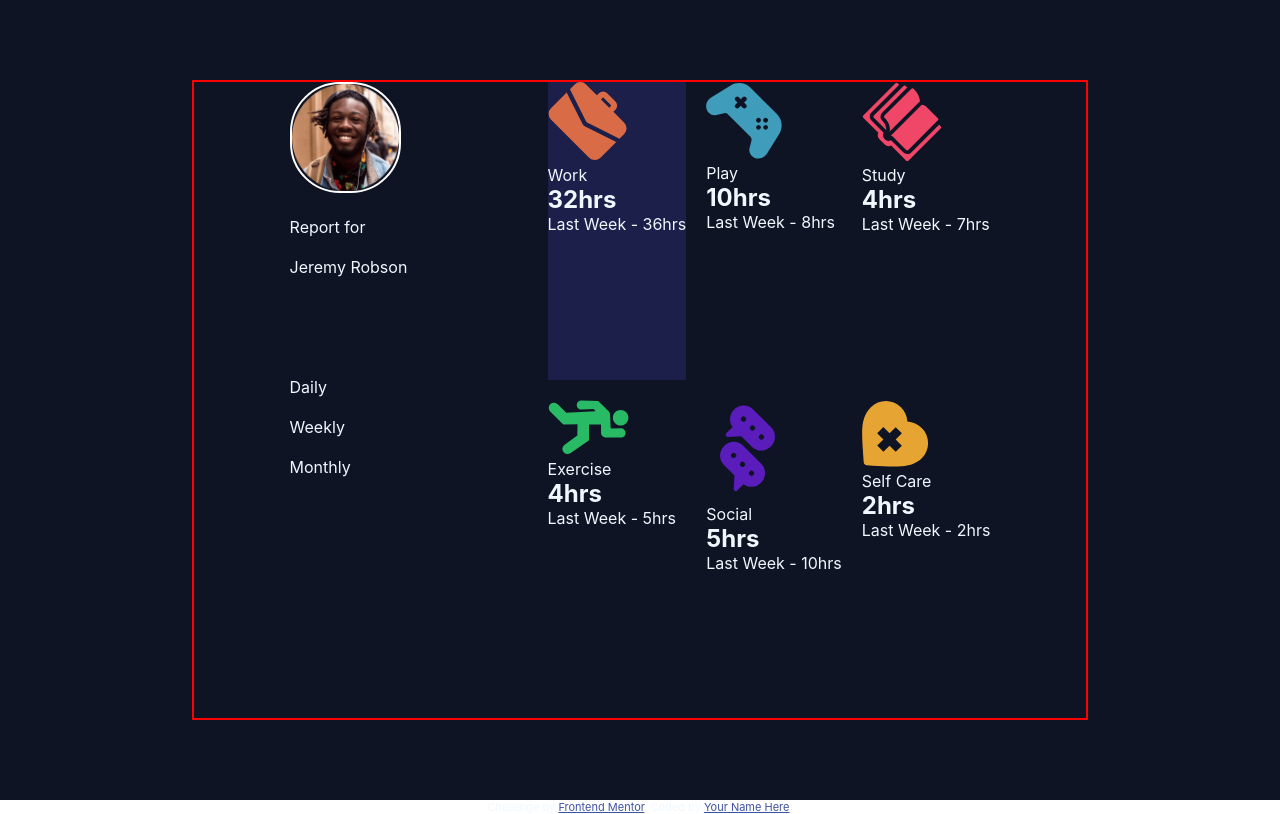
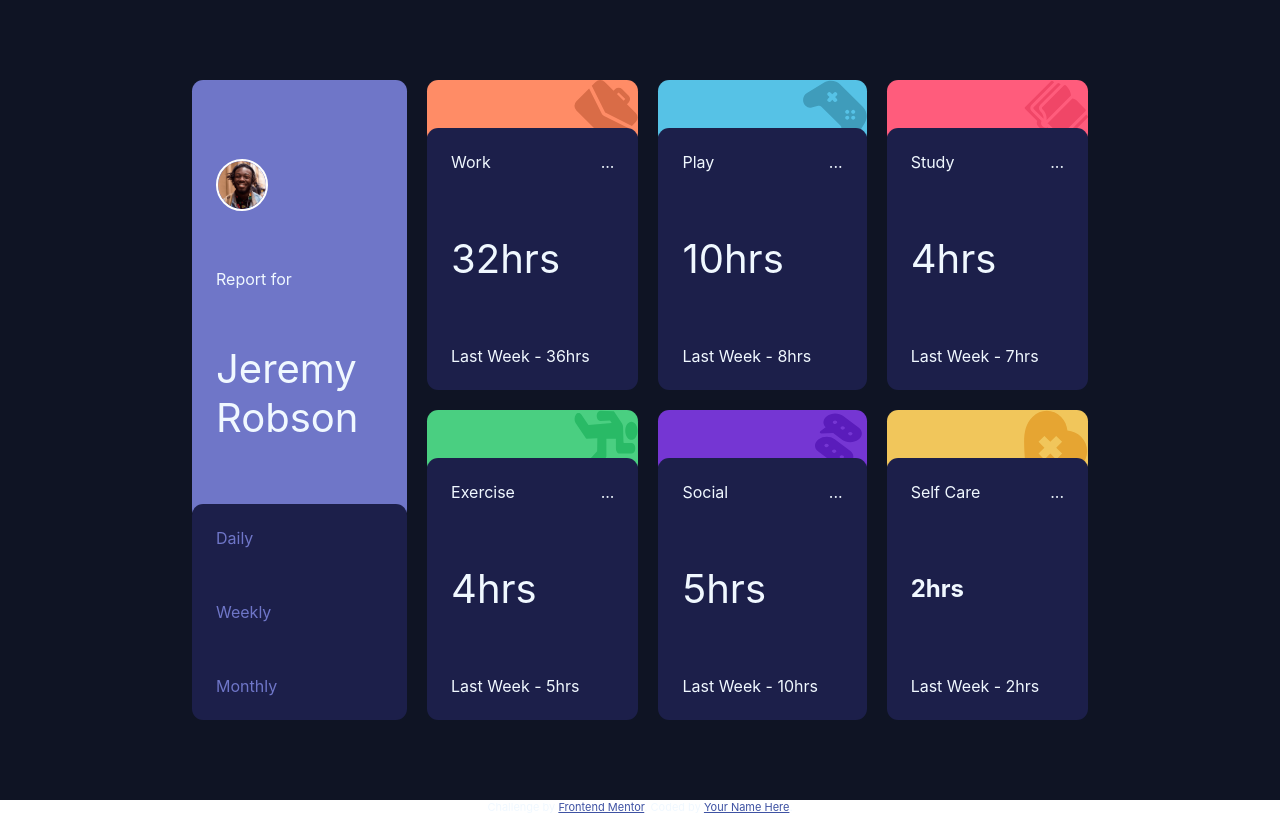
Before and after one commit to Milgo21/Assessment1, a plain HTML site: page index.html in a window 1280 px wide. Drawn offline with Linux system fonts and the light colour scheme.

Commit message:
Finished styling

```diff
--- a/index.html
+++ b/index.html
@@ -29,75 +29,113 @@
       <div class="content">
         <!-- Div one starts here -->
         <div class="one">
+          <div class="top-contents common-border-radius">
             <div class="jeremy">
               <img src="./images/image-jeremy.png" alt="" srcset="" />
             </div>
-          <div class="name">
+            <div class="report-name">
               <p>Report for</p>
-            <br>
-            <p>Jeremy Robson</p>
             </div>
-          <br>
-          <br>
-          <br>
+            <div class="name-Jeremy">
+              <p>Jeremy</p>
+              <p>Robson</p>
+            </div>
+          </div>
+          <div class="bottom-contents common-border-radius">
             <p>Daily</p>
             <p>Weekly</p>
             <p>Monthly</p>
           </div>
+        </div>
         <!-- Div two starts here -->
-        <div class="two">
-          <div class="imagetwo">
+        <div class="two common-border-radius">
+          <div class="image-two common-border-radius">
             <img src="./images/icon-work.svg" alt="" />
           </div>
-
+          <div class="contents-two common-border-radius">
+            <div class="card-text-top">
               <p>Work</p>
-          <div class="time"><h2>32hrs</h2></div>
-          <div class="lastweek"><p>Last Week - 36hrs</p></div>
+              <p>...</p>
+            </div>
+            <div class="time">
+              <p>32hrs</p>
+            </div>
+            <div>
+              <p>Last Week - 36hrs</p>
+            </div>
+          </div>
         </div>
         <!-- Div three starts here -->
-        <div class="three">
-          <div class="imgthree">
+        <div class="three common-border-radius">
+          <div class="image-three common-border-radius">
             <img src="./images/icon-play.svg" alt="" />
           </div>
+          <div class="contents-three common-border-radius">
+            <div class="card-text-top">
               <p>Play</p>
-          <div class="time"><h2>10hrs</h2></div>
+              <p>...</p>
+            </div>
+            <div class="time">
+              <p>10hrs</p>
+            </div>
             <div class="lastweek"><p>Last Week - 8hrs</p></div>
           </div>
+        </div>
         <!-- Div four starts here<div class="four"></div> -->
-        <div class="four">
-          <div class="imgfour">
+        <div class="four common-border-radius">
+          <div class="image-four common-border-radius">
             <img src="./images/icon-study.svg" alt="" />
           </div>
+          <div class="contents-four common-border-radius">
+            <div class="card-text-top">
               <p>Study</p>
-          <div class="time"><h2>4hrs</h2></div>
+              <p>...</p>
+            </div>
+            <div class="time"><p>4hrs</p></div>
             <div class="lastweek"><p>Last Week - 7hrs</p></div>
           </div>
+        </div>
         <!-- Div five starts here -->
-        <div class="five">
-          <div class="imgfive">
+        <div class="five common-border-radius">
+          <div class="image-five common-border-radius">
             <img src="./images/icon-exercise.svg" alt="" />
           </div>
+          <div class="contents-five common-border-radius">
+            <div class="card-text-top">
               <p>Exercise</p>
-          <div class="time"><h2>4hrs</h2></div>
+              <p>...</p>
+            </div>
+            <div class="time"><p>4hrs</p></div>
             <div class="lastweek"><p>Last Week - 5hrs</p></div>
           </div>
+        </div>
         <!-- Div six starts here -->
-        <div class="six">
-          <div class="imgsix">
+        <div class="six common-border-radius">
+          <div class="image-six common-border-radius">
             <img src="./images/icon-social.svg" alt="" />
           </div>
+          <div class="contents-six common-border-radius">
+            <div class="card-text-top">
               <p>Social</p>
-          <div class="time"><h2>5hrs</h2></div>
+              <p>...</p>
+            </div>
+            <div class="time"><p>5hrs</p></div>
             <div class="lastweek"><p>Last Week - 10hrs</p></div>
           </div>
+        </div>
         <!-- Div seven starts Here -->
-        <div class="seven">
-          <div class="imgseven">
+        <div class="seven common-border-radius">
+          <div class="image-seven common-border-radius">
             <img src="./images/icon-self-care.svg" alt="" />
           </div>
+          <div class="contents-seven common-border-radius">
+            <div class="card-text-top">
               <p>Self Care</p>
+              <p>...</p>
+            </div>
             <div class="time"><h2>2hrs</h2></div>
             <div class="lastweek"><p>Last Week - 2hrs</p></div>
+          </div>
         </div>
       </div>
     </div>
--- a/styles.css
+++ b/styles.css
@@ -7,7 +7,7 @@
 .container{
     /* width: 1440px; */
     height: 100vh;
-    width: 100vw;
+    width: 100%;
     display: grid;
     /* box-sizing: border-box; */
     justify-items: center;
@@ -20,21 +20,21 @@
 .content{
     width: 70%;
     height: 80%;
-    border: 2px solid red;
     box-sizing: border-box;
     display: grid;
-    justify-content: center;
+    /* justify-content: space-between; */
     grid-template-columns: repeat(4/1fr);
     grid-template-rows: repeat(2/1fr);
-    gap: 20px;
+    gap: 20px ;
     grid-template-areas:
     "one two three four"
     "one five six seven"
 
 }
 .one img{
-    border-radius: 45%;
-    width: 45%;
+    border-radius: 50%;
+    width: 3rem;
+    height: 3rem;
     border: 2px solid white;
 
 }
@@ -42,29 +42,147 @@
     grid-area: one;
     display: flex;
     flex-direction: column;
-    gap: 20px;
 
+}
+.top-contents{
+    flex: 0.7;
+    background-color: hsl(235, 45%, 61%);
+    padding: 1.5rem;
+    display: flex;
+    flex-direction: column;
+    justify-content: space-evenly;
+}
+.bottom-contents{
+    flex: 0.3;
+    margin-top: -1rem;
+    background-color: hsl(235, 46%, 20%);
+    padding: 1.5rem;
+    display: flex;
+    flex-direction: column;
+    justify-content: space-between;
+}
+.bottom-contents > p{
+    color: hsl(235, 45%, 61%);;
+}
+.bottom-contents > p:hover{
+    color:aliceblue;
+    cursor: pointer;
+}
+.name-Jeremy{
+    font-size: 2.5rem;
+    font-weight: normal;
 }
 
 .two{
     grid-area: two;
-    background-color:hsl(235, 46%, 20%);
+    /* background-color:hsl(235, 46%, 20%); */
+    display: flex;
+    flex-direction: column;
+    /* border: 2px solid white; */
 
+}
+.contents-two, .contents-three, .contents-four, .contents-five, .contents-six, .contents-seven{
+    /* margin-top: -2rem; */
+    background-color: hsl(235, 46%, 20%);
+    flex: 0.9;
+    margin-top: -1rem;
+    z-index: 1000;
+    display: flex;
+    flex-direction: column;
+    justify-content: space-between;
+    padding: 1.5rem;
 
+}
+.image-two > img,.image-three > img,.image-four > img,.image-five > img, .image-six > img, .image-seven > img{
+    height: 4rem;
+    width: 4rem
+}
+.image-two{
+    background-color:hsl(15, 100%, 70%) ;
+    flex: 0.1;
+    display: flex;
+    justify-content: flex-end;
+}
+.image-three{
+    background-color:hsl(195, 74%, 62%);
+    flex: 0.1;
+    display: flex;
+    justify-content: flex-end;
+}
+.image-four{
+    background-color:hsl(348, 100%, 68%);
+    flex: 0.1;
+    display: flex;
+    justify-content: flex-end;
+}
+.image-five{
+    background-color:hsl(145, 58%, 55%);
+    flex: 0.1;
+    display: flex;
+    justify-content: flex-end;
+}
+.image-six{
+    background-color: hsl(264, 64%, 52%);
+    flex: 0.1;
+    display: flex;
+    justify-content: flex-end;
+}
+.image-seven{
+    background-color: hsl(43, 84%, 65%);
+    flex: 0.1;
+    display: flex;
+    justify-content: flex-end;
+}
+.contents-one:hover,
+.contents-three:hover,
+.contents-four:hover,
+.contents-five:hover,
+.contents-six:hover,
+.contents-seven:hover,
+.contents-two:hover{
+    background-color:  hsl(235, 45%, 61%);
+    cursor: pointer;
+}
+.time > p{
+    font-size: 2.5rem;
+    font-weight: normal;
+}
+.common-border-radius{
+    border-radius: 0.7rem;
+}
+.card-text-top{
+    width: 100%;
+    display: flex;
+    justify-content: space-between;
 }
 .three{
     grid-area: three;
+    /* border: 2px solid white; */
+    display: flex;
+    flex-direction: column;
     }
 .four{
     grid-area: four;
+    /* border: 2px solid white; */
+    display: flex;
+    flex-direction: column;
 }
 .five{
     grid-area: five;
+    /* border: 2px solid white; */
+    display: flex;
+    flex-direction: column;
     }
 .six{
     grid-area: six;
+    /* border: 2px solid white; */
+    display: flex;
+    flex-direction: column;
     }
 .seven{
     grid-area: seven;
+    /* border: 2px solid white; */
+    display: flex;
+    flex-direction: column;
 
 }
```
Lines whose indentation alone changed are shown as unchanged.
